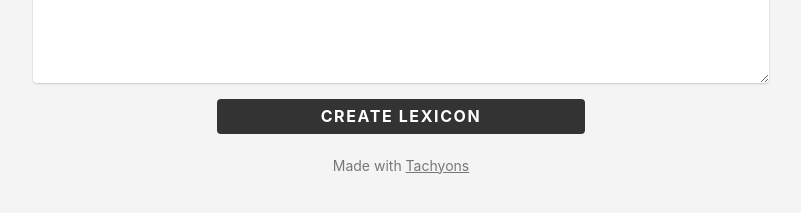
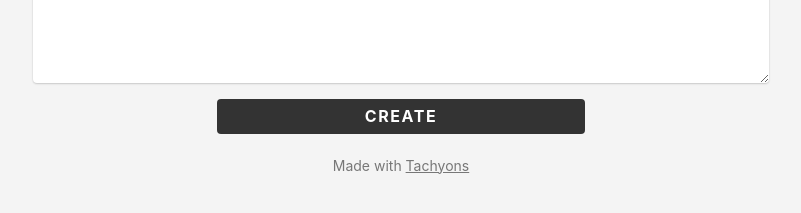
Before and after one commit to jkulton/jkulton.github.io, a Jekyll site: the page lexicon/index.html, which Jekyll copies as it is, in a window 1280 px wide. Shown: the part 279-492 px from the top of the page, without its empty margins (239-1040 px from the left). Built offline with Jekyll 4.4.1, drawn with Linux system fonts in a browser that asks for light colours; nearby versions of some CDN libraries; a script that is not in the unit is left out.

Commit message:
Update index.html

```diff
--- a/lexicon/index.html
+++ b/lexicon/index.html
@@ -20,7 +20,7 @@
 		</ul>
 		<textarea ng-show="!styleArray.length" placeholder="Paste functional CSS here and create a searchable list." ng-model="userStyles" class="styleInput mw-100 pa2 w-100 h5 bn gray bn bs-1 br2 mb3 wan"></textarea>
 		<section ng-if="!styleArray.length" class="w-100 tc">
-			<button ng-click="createLexicon()" class="Button bg-dark-gray pointer w-100 w-50-ns ttu f5 bn br2 b tracked pv2 ph3 mb2 dib white grow" href="#0">Create Lexicon</button>
+			<button ng-click="createLexicon()" class="Button bg-dark-gray pointer w-100 w-50-ns ttu f5 bn br2 b tracked pv2 ph3 mb2 dib white grow" href="#0">Create</button>
 		</section>
 		<section class="f6 w-100 gray tc mt3">
 			Made with <a class="gray" href="http://tachyons.io/">Tachyons</a>
```
